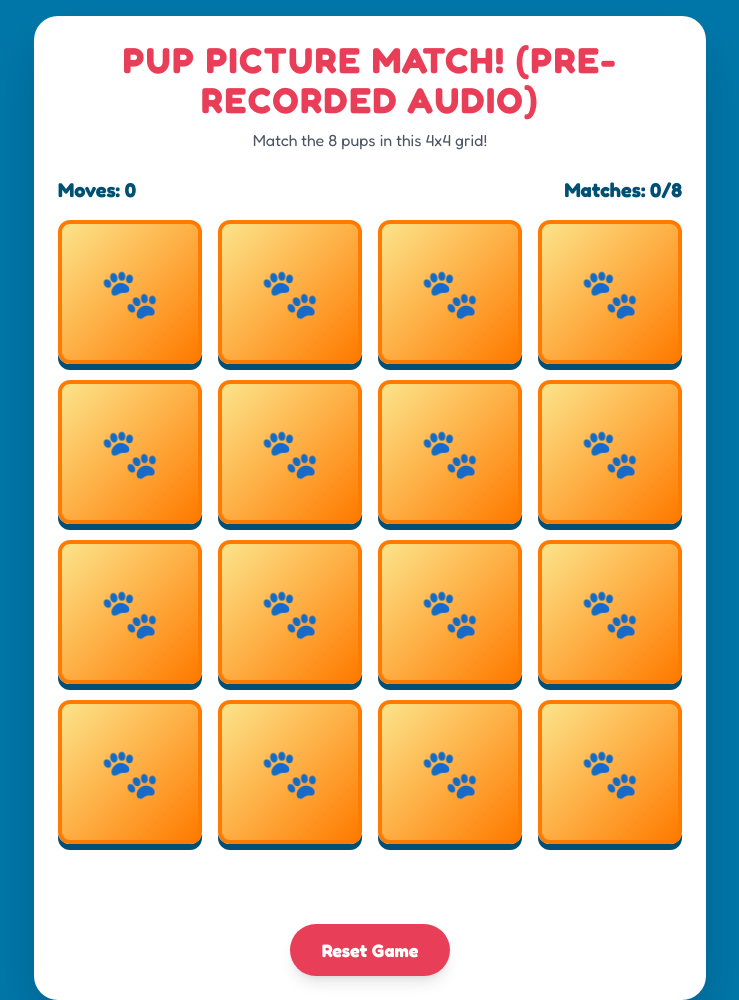
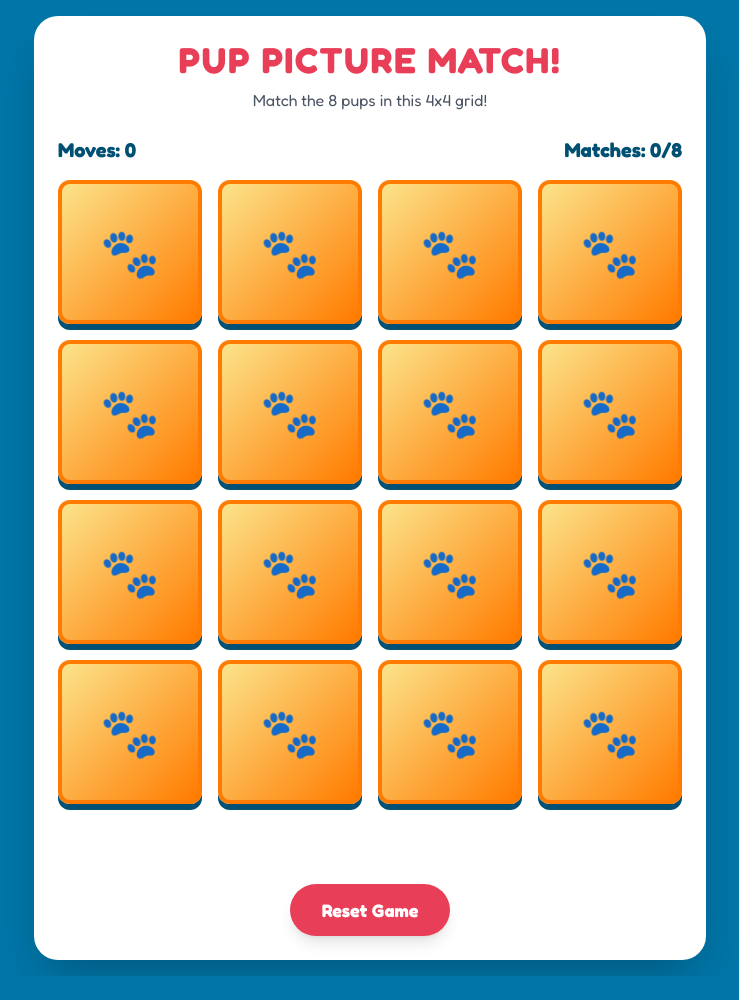
Before and after one commit to irmcintosh/irmcintosh.github.io, a plain HTML site: page games/paw-patrol/index.html in a window 1280 px wide. Shown: the top 1000 px of the page, without its empty margins (270-1009 px from the left). After the commit the page ends 976 px from the top, so only its background shows below. Drawn offline with nearby package versions, Linux system fonts and the light colour scheme.

Commit message:
Simplify title and heading for memory game

```diff
--- a/games/paw-patrol/index.html
+++ b/games/paw-patrol/index.html
@@ -3,7 +3,7 @@
 <head>
     <meta charset="UTF-8">
     <meta name="viewport" content="width=device-width, initial-scale=1.0">
-    <title>Paw Patrol Memory Game - Image Match</title>
+    <title>Paw Patrol Memory Game</title>
     <script src="https://cdn.tailwindcss.com"></script>
     <style>
         /* Custom styles for the Paw Patrol theme */
@@ -128,7 +128,7 @@
 
     <div class="w-full max-w-2xl bg-white p-6 rounded-3xl shadow-2xl">
         <h1 class="text-4xl font-bold text-center text-[#e83e58] mb-2 uppercase tracking-wider">
-            Pup Picture Match! (Pre-recorded Audio)
+            Pup Picture Match!
         </h1>
         <p class="text-center text-gray-600 mb-6">Match the 8 pups in this 4x4 grid!</p>
 
```
